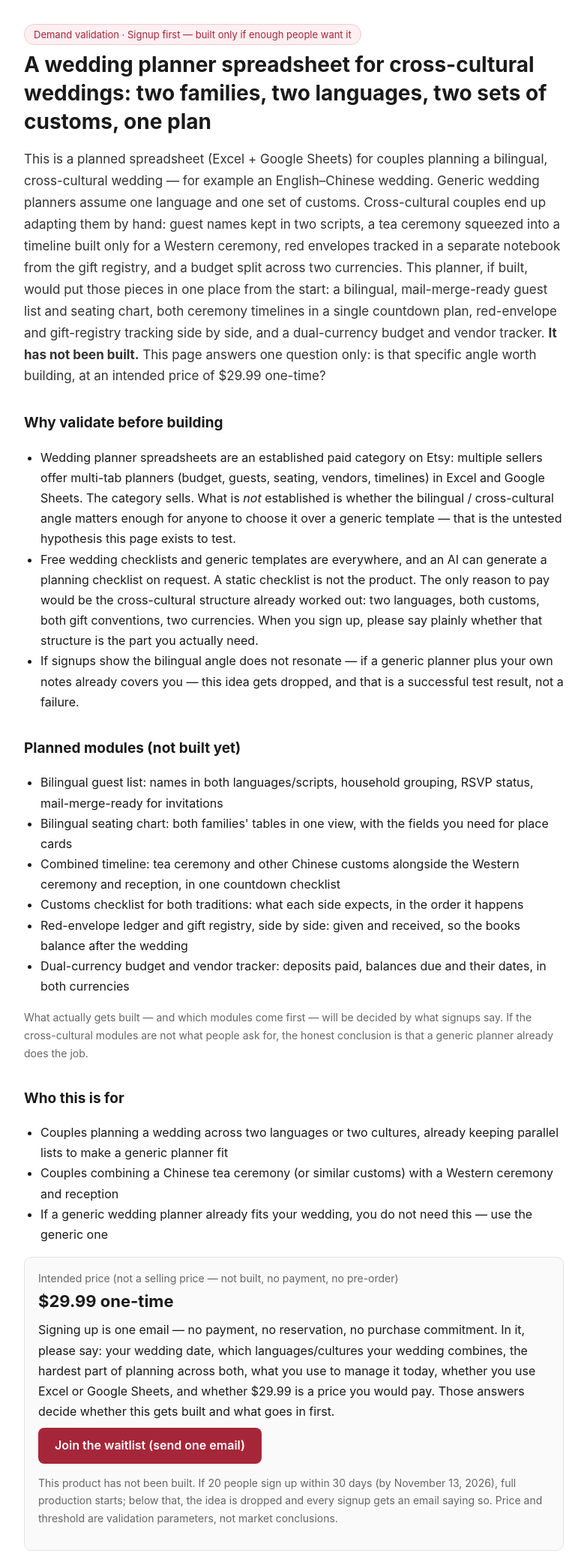
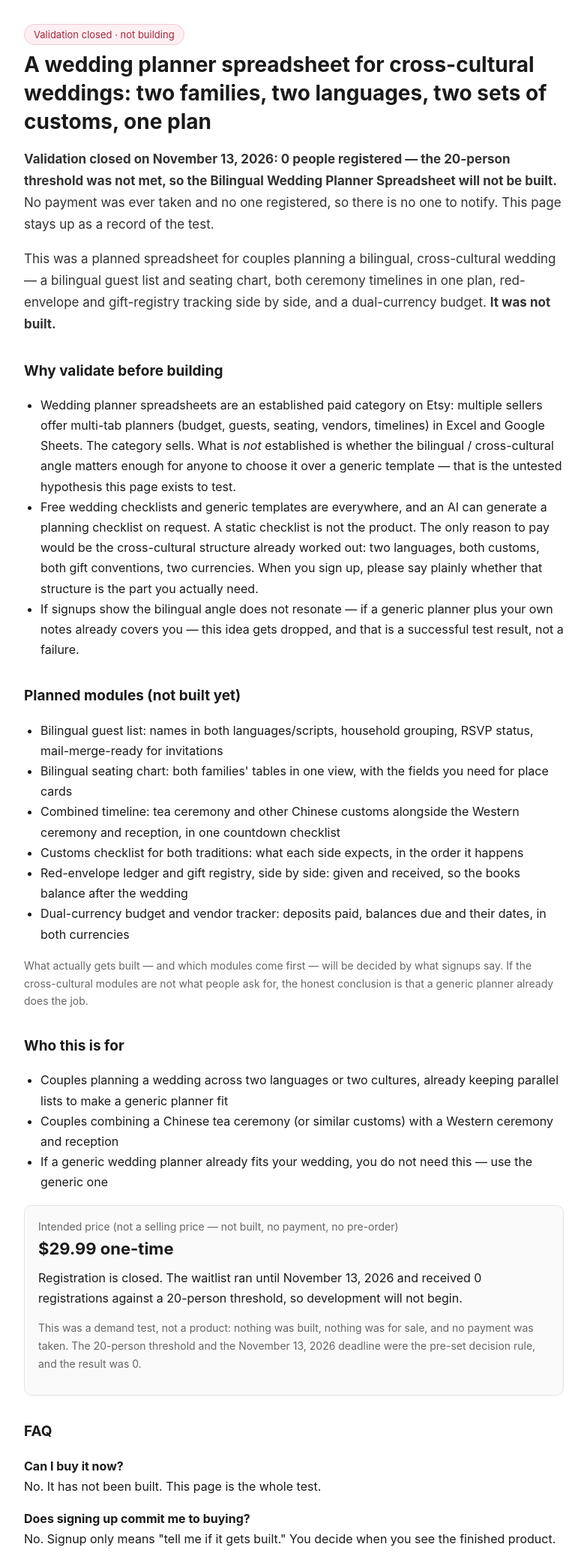
Before and after one commit to alapha888/bilingual-wedding-waitlist, a plain HTML site: page index.html in a window 1280 px wide. Shown: the top 2071 px of the page at 75% size, without its empty margins (248-1031 px from the left). Drawn offline with Linux system fonts and the light colour scheme.

Commit message:
Close waitlist validation 2026-11-13: 0 registrations vs 20-person threshold, not building

```diff
--- a/index.html
+++ b/index.html
@@ -3,8 +3,8 @@
 <head>
 <meta charset="utf-8">
 <meta name="viewport" content="width=device-width, initial-scale=1">
-<title>Bilingual Wedding Planner Spreadsheet (Planned) — One Plan for Two Families, Two Languages, Two Sets of Customs — Testing Demand Before Building</title>
-<meta name="description" content="A planned wedding planner spreadsheet built specifically for cross-cultural, bilingual (English–Chinese) weddings: bilingual guest list and seating, tea ceremony and Western ceremony timelines in one plan, red-envelope and gift-registry tracking side by side, dual-currency budget. Not built yet. This page only collects waitlist signups — no payment, no pre-order.">
+<title>Bilingual Wedding Planner Spreadsheet (Planned) — validation closed: 0 registrations, not building</title>
+<meta name="description" content="The Bilingual Wedding Planner Spreadsheet was a planned Excel + Google Sheets workbook for cross-cultural English–Chinese weddings. Validation closed November 13, 2026 with 0 registrations against a 20-person threshold, so it will not be built. This page stays up as a record of the test.">
 <meta property="og:type" content="website">
 <meta property="og:title" content="Bilingual Wedding Planner Spreadsheet (demand validation)">
 <meta property="og:description" content="For cross-cultural weddings: bilingual seating chart and mail-merge-ready guest list, both ceremony timelines in one plan, red envelopes and gift registry side by side. Signup only — not built, no payment.">
@@ -25,9 +25,10 @@
 </style>
 </head>
 <body>
-<span class="badge">Demand validation · Signup first — built only if enough people want it</span>
+<span class="badge">Validation closed · not building</span>
 <h1>A wedding planner spreadsheet for cross-cultural weddings: two families, two languages, two sets of customs, one plan</h1>
-<p class="lead">This is a planned spreadsheet (Excel + Google Sheets) for couples planning a bilingual, cross-cultural wedding — for example an English–Chinese wedding. Generic wedding planners assume one language and one set of customs. Cross-cultural couples end up adapting them by hand: guest names kept in two scripts, a tea ceremony squeezed into a timeline built only for a Western ceremony, red envelopes tracked in a separate notebook from the gift registry, and a budget split across two currencies. This planner, if built, would put those pieces in one place from the start: a bilingual, mail-merge-ready guest list and seating chart, both ceremony timelines in a single countdown plan, red-envelope and gift-registry tracking side by side, and a dual-currency budget and vendor tracker. <strong>It has not been built.</strong> This page answers one question only: is that specific angle worth building, at an intended price of $29.99 one-time?</p>
+<p class="lead"><strong>Validation closed on November 13, 2026: 0 people registered — the 20-person threshold was not met, so the Bilingual Wedding Planner Spreadsheet will not be built.</strong> No payment was ever taken and no one registered, so there is no one to notify. This page stays up as a record of the test.</p>
+<p class="lead">This was a planned spreadsheet for couples planning a bilingual, cross-cultural wedding — a bilingual guest list and seating chart, both ceremony timelines in one plan, red-envelope and gift-registry tracking side by side, and a dual-currency budget. <strong>It was not built.</strong></p>
 
 <h2>Why validate before building</h2>
 <ul>
@@ -57,9 +58,8 @@
 <div class="card">
   <div class="note">Intended price (not a selling price — not built, no payment, no pre-order)</div>
   <div class="price">$29.99 one-time</div>
-  <p style="margin:6px 0 0">Signing up is one email — no payment, no reservation, no purchase commitment. In it, please say: your wedding date, which languages/cultures your wedding combines, the hardest part of planning across both, what you use to manage it today, whether you use Excel or Google Sheets, and whether $29.99 is a price you would pay. Those answers decide whether this gets built and what goes in first.</p>
-  <a class="btn" href="mailto:alapha888@gmail.com?subject=%5BBilingualWeddingWaitlist%5D&body=I%20want%20to%20be%20notified%20if%20the%20Bilingual%20Wedding%20Planner%20Spreadsheet%20gets%20built.%0AWedding%20date%20(year-month)%3A%0ALanguages%2Fcultures%20our%20wedding%20combines%3A%0AHardest%20part%20of%20planning%20across%20both%20(bilingual%20guests%2Fseating%20%7C%20two%20ceremony%20timelines%20%7C%20red%20envelopes%20vs%20registry%20%7C%20two%20currencies%20%7C%20other)%3A%0AWhat%20I%20use%20to%20manage%20this%20today%3A%0AExcel%20or%20Google%20Sheets%3A%0AWould%20I%20pay%20%2429.99%20one-time%3A%20yes%20%2F%20no%20%2F%20depends%20on%20contents%3A">Join the waitlist (send one email)</a>
-  <p class="note">This product has not been built. If 20 people sign up within 30 days (by November 13, 2026), full production starts; below that, the idea is dropped and every signup gets an email saying so. Price and threshold are validation parameters, not market conclusions.</p>
+  <p style="margin:6px 0 0">Registration is closed. The waitlist ran until November 13, 2026 and received 0 registrations against a 20-person threshold, so development will not begin.</p>
+    <p class="note">This was a demand test, not a product: nothing was built, nothing was for sale, and no payment was taken. The 20-person threshold and the November 13, 2026 deadline were the pre-set decision rule, and the result was 0.</p>
 </div>
 
 <h2>FAQ</h2>
```
Also changed, not shown: 1 other file.
